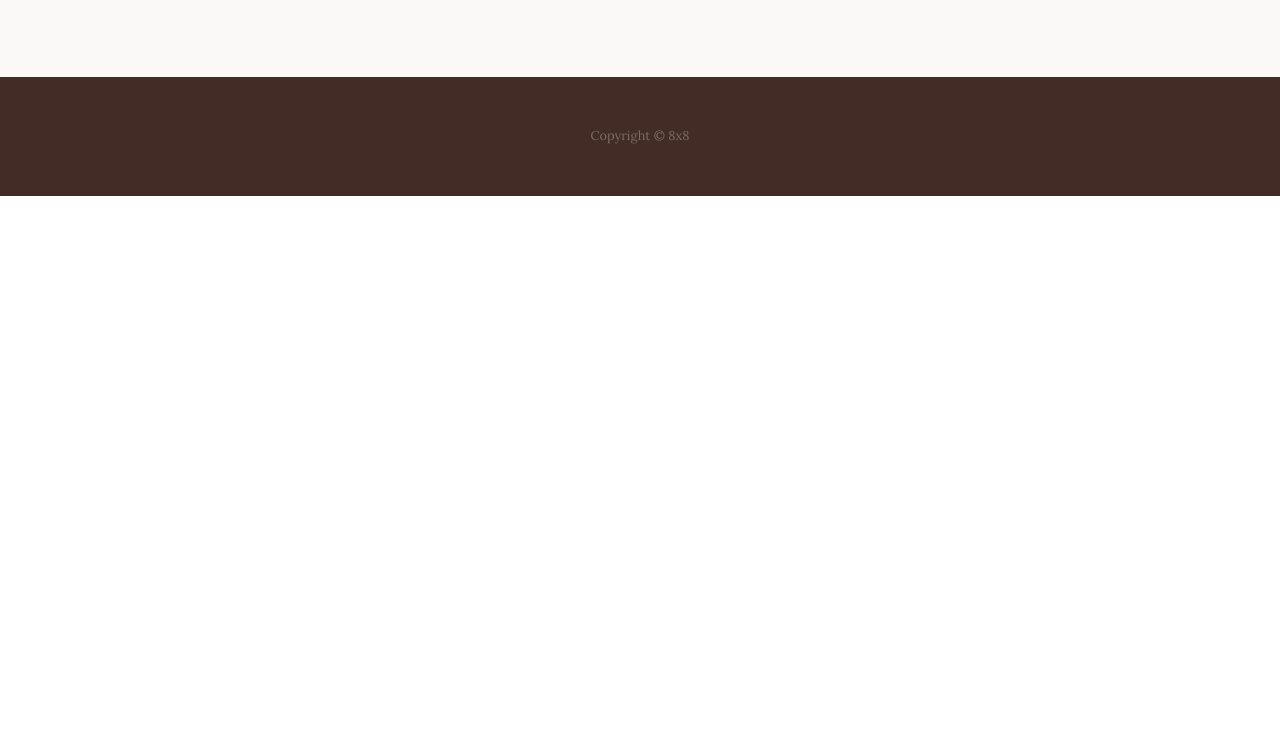
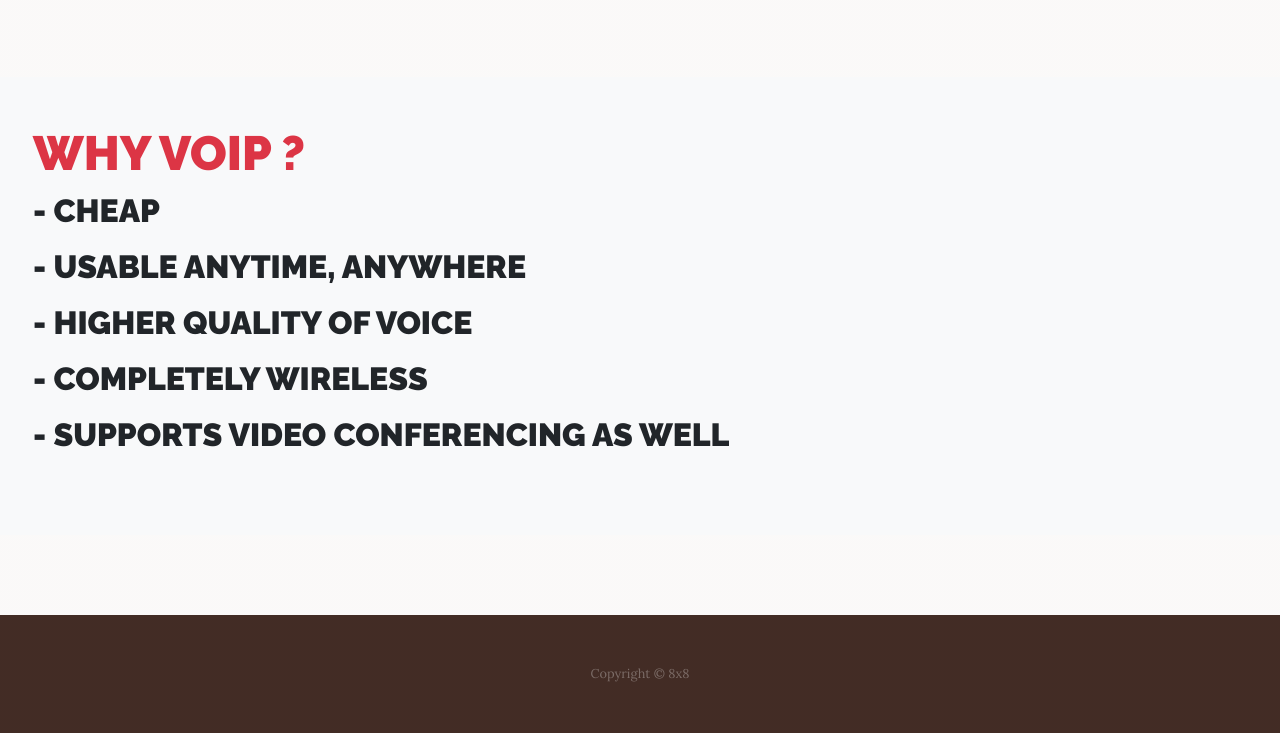
Before and after one commit to gitcrows/website, a website: page index.html in a window 1280 px wide. Shown: the part 2242-2975 px from the top of the page. Before the commit the page ends 2438 px from the top, so only its background shows below. Drawn offline with Linux system fonts and the light colour scheme; a script that the page names is missing.

Commit message:
Added voip

```diff
--- a/index.html
+++ b/index.html
@@ -149,6 +149,27 @@
       </div>
 
   </section>
+
+  <section class="page-section bg-light ">
+
+      <div class="row">
+        <div class="  p-5 rounded">
+            <h2 class="section-heading mb-4 ">
+              <span class="section-heading-lower text-danger"><b><b><b>WHY VOIP ?</span></b>
+                <p class="mb-0 ">- Cheap</p>
+                <p class="mb-0 ">- Usable anytime, anywhere</p>
+                <p class="mb-0 ">- Higher Quality of voice</p>
+                <p class="mb-0 ">- Completely Wireless</p>
+                <p class="mb-0 ">- Supports video conferencing as well</p>
+            </h2>
+
+          </div>
+        </div>
+      </div>
+
+  </section>
+</div>
+
 </div>
   <footer class="footer text-faded text-center py-5">
     <div class="container">
```
